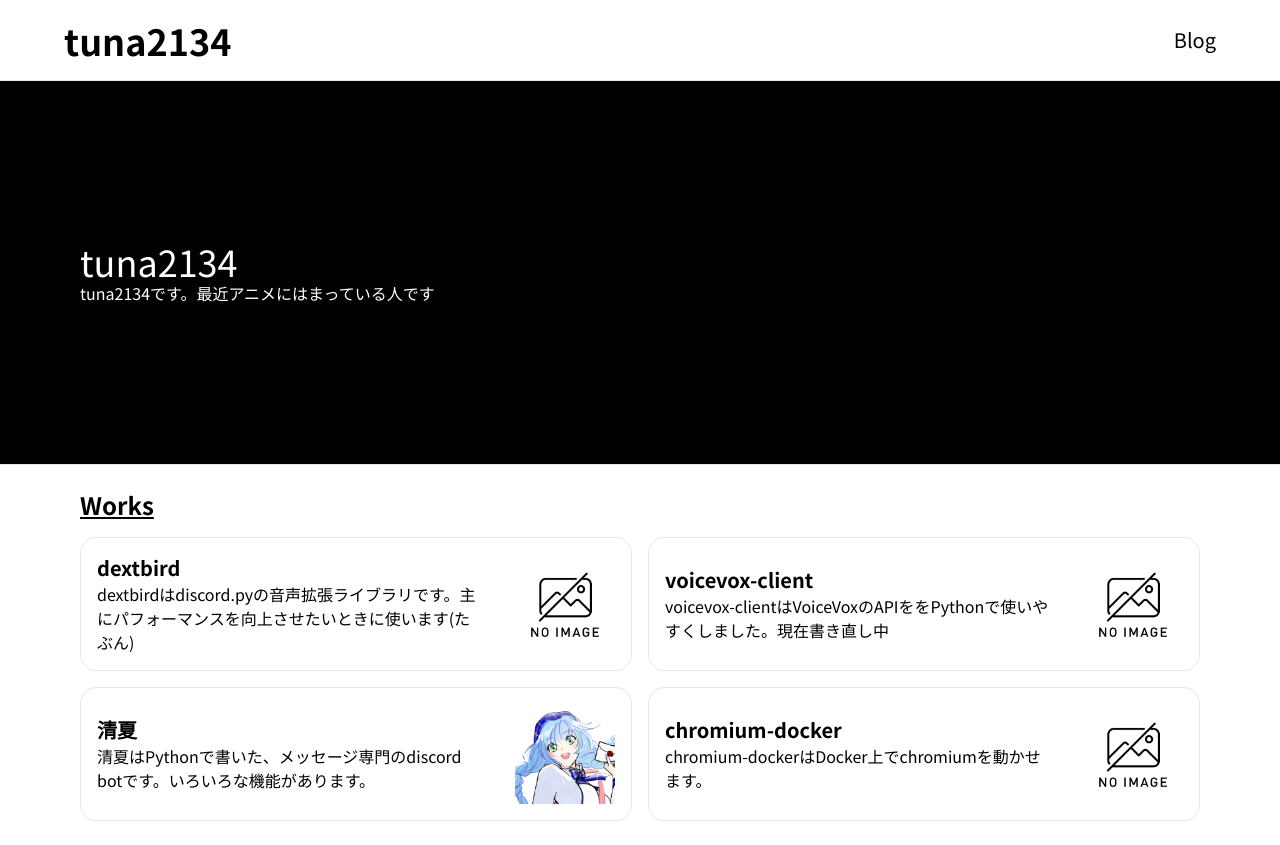
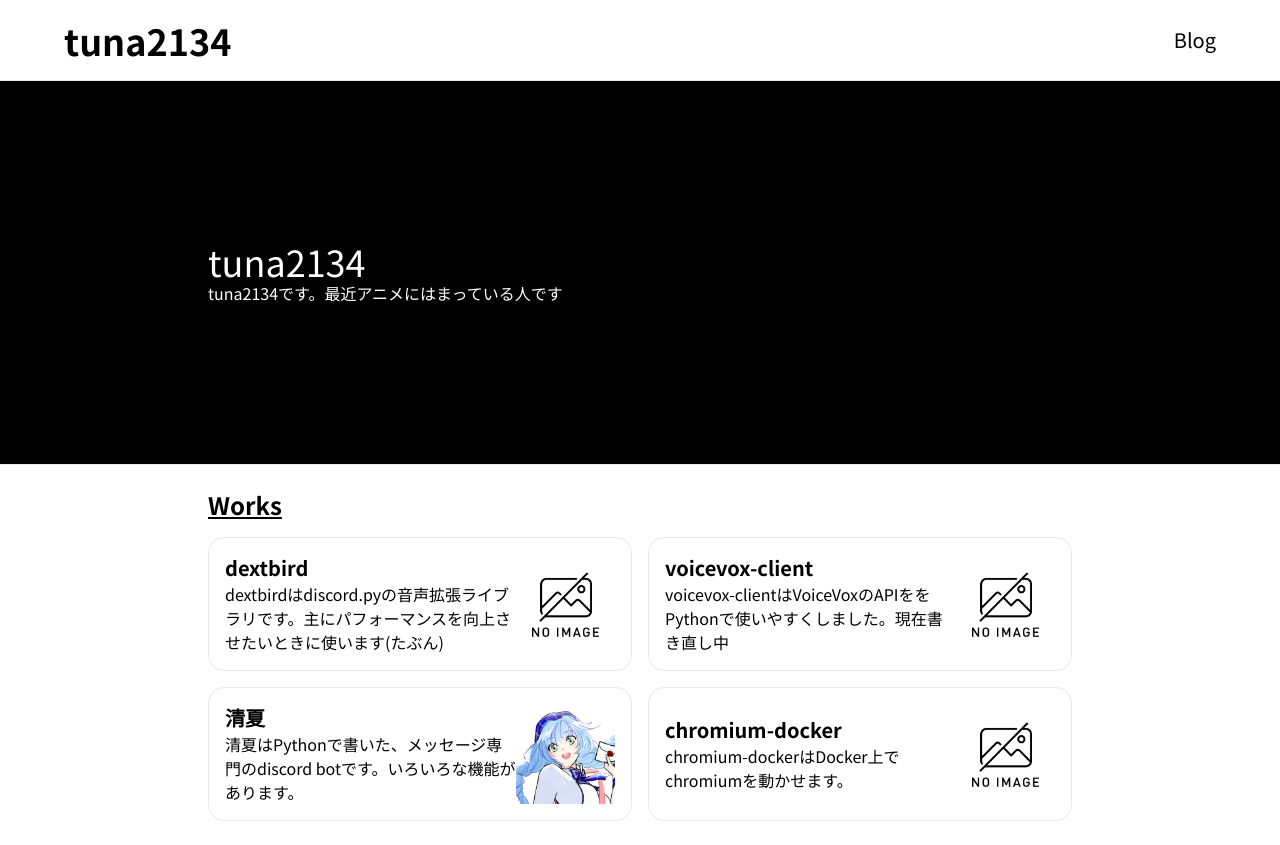
Before and after one commit to tuna2134-archive/tuna2134.jp, a Next.js app: page / in a window 1280 px wide. Built offline with nearby package versions, Linux system fonts and the light colour scheme.

Commit message:
Update page.tsx

```diff
--- a/app/page.tsx
+++ b/app/page.tsx
@@ -31,12 +31,12 @@ export default function Home() {
   return (
     <div>
       <div className="h-96 flex items-center border-b bg-black text-white">
-        <div className="w-full max-w-4xl md:max-w-6xl mx-auto px-4">
+        <div className="w-full sm:max-w-4xl max-w-6xl mx-auto px-4">
           <h1 className="text-bold text-4xl">tuna2134</h1>
           <p>tuna2134です。最近アニメにはまっている人です</p>
         </div>
       </div>
-      <main className="w-full max-w-4xl sm:max-w-6xl mx-auto px-4">
+      <main className="w-full sm:max-w-4xl max-w-6xl mx-auto px-4">
         <div className='py-6'>
           <h2 className="text-2xl font-bold underline">Works</h2>
           <div className="grid grid-cols-1 md:grid-cols-2 gap-4 mt-4">
```
